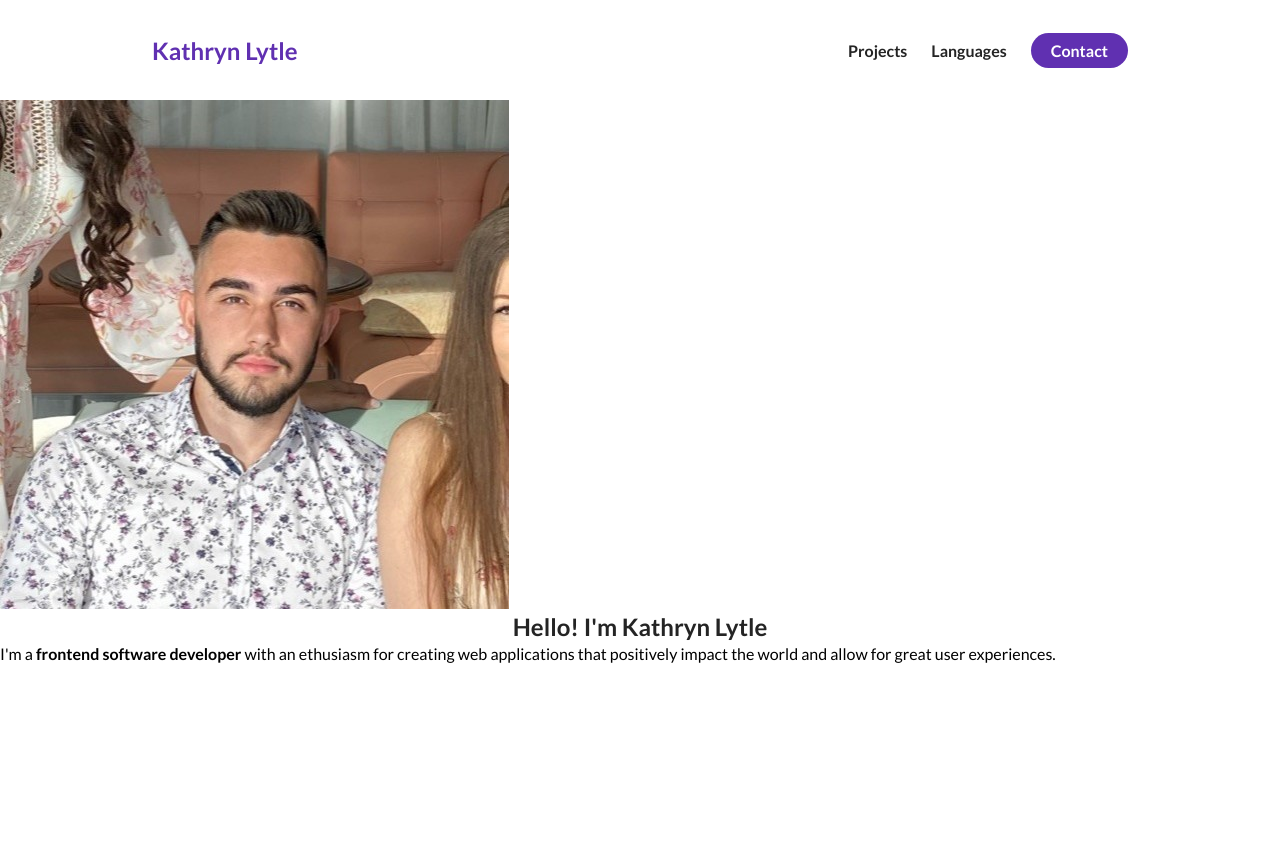
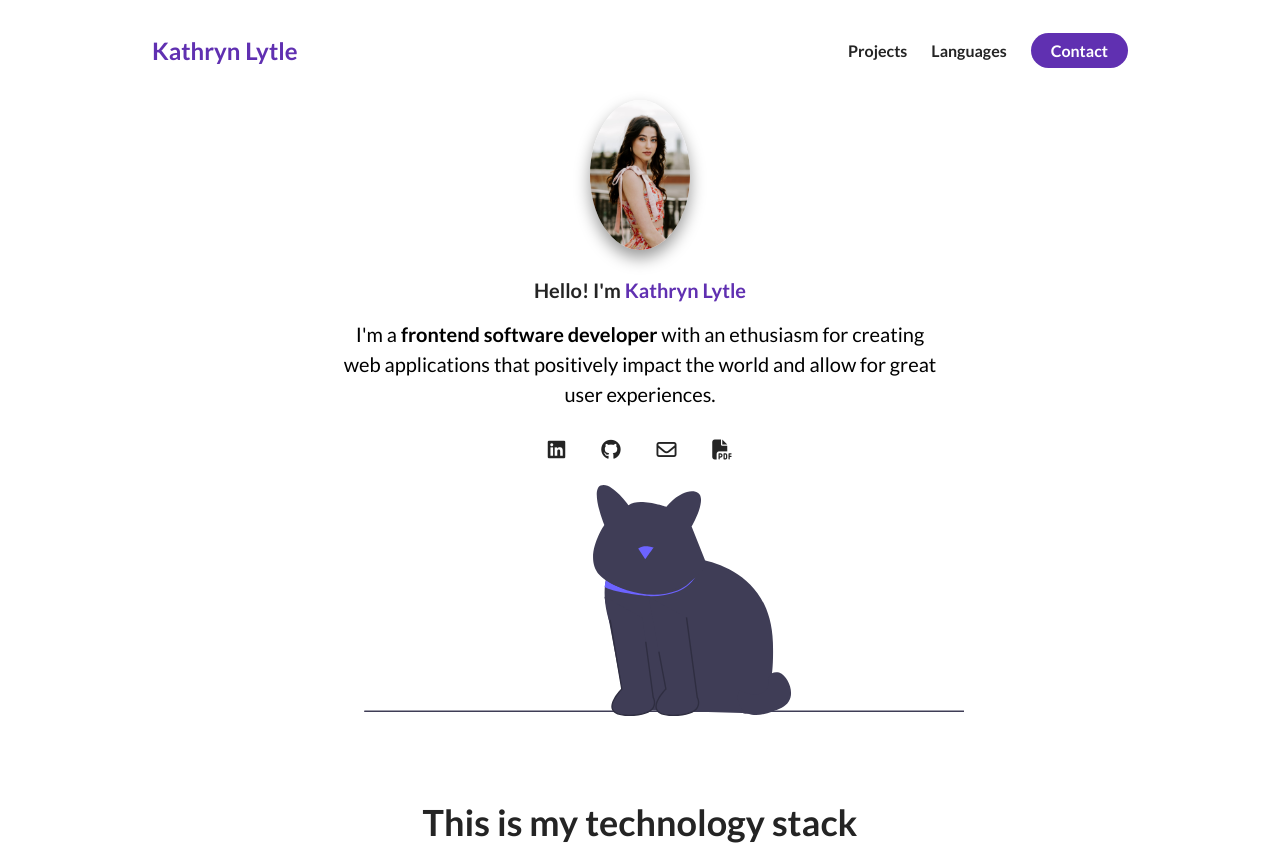
Before and after one commit to KathrynLytle/Kathryn-Eportfolio, a plain HTML site: page index.html in a window 1280 px wide. Before the commit the page ends 800 px from the top, so only its background shows below. Drawn offline with Linux system fonts and the light colour scheme.

Commit message:
aded css to html

```diff
--- a/index.html
+++ b/index.html
@@ -1,11 +1,15 @@
 <!DOCTYPE html>
 <html lang="en">
   <head>
-    <meta charset="UTF-8">
-    <meta http-equiv="X-UA-Compatible" content="IE=edge">
-    <meta name="viewport" content="width=device-width, initial-scale=1.0">
+    <meta charset="UTF-8" />
+    <meta http-equiv="X-UA-Compatible" content="IE=edge" />
+    <meta name="viewport" content="width=device-width, initial-scale=1.0" />
     <title>Kathryn Lytle's Eportfolio</title>
-    <link rel="stylesheet" href="./styles.css">
+    <link rel="stylesheet" href="./styles.css" />
+    <script
+      src="https://kit.fontawesome.com/c8e4d183c2.js"
+      crossorigin="anonymous"
+    ></script>
   </head>
   <body>
     <section id="about-me">
@@ -13,39 +17,80 @@
         <div class="personal__logo">Kathryn Lytle</div>
         <ul class="nav__link--list">
           <li>
-                <a href="" class="
-                nav__link--anchor
-                link__hover-effect
-                link__hover-effect--black
-                ">Projects</a>
+            <a
+              href=""
+              class="nav__link--anchor link__hover-effect link__hover-effect--black"
+              >Projects</a
+            >
           </li>
           <li>
-                <a href="" class="
-                nav__link--anchor
-                link__hover-effect
-                link__hover-effect--black
-                ">Languages</a>
+            <a
+              href=""
+              class="nav__link--anchor link__hover-effect link__hover-effect--black"
+              >Languages</a
+            >
           </li>
           <li>
-                <a href="" class="
-                nav__link--anchor
-                nav__link--anchor-primary
-                ">Contact</a>
+            <a href="" class="nav__link--anchor nav__link--anchor-primary"
+              >Contact</a
+            >
           </li>
         </ul>
       </nav>
-       <div class=" flex flex-1">
+      <div class="flex flex-1">
         <div class="about-me__info row">
           <div class="about-me__info--container">
             <figure class="about-me__picture--mask">
-                   <img src="./assets/me.jpeg" alt="Picture of Me">
+              <img
+                src="./assets/thumbnail_grad 2.jpg"
+                class="about-me__picture"
+                alt="Picture of Me"
+              />
             </figure>
             <h1 class="about-me__info--title">
               Hello! I'm <span class="text-purple">Kathryn Lytle</span>
             </h1>
             <p class="about-me__info--para">
-                    I'm a <strong class="text--purple">frontend software developer</strong> with an ethusiasm for creating web applications that positively impact the world and allow for great user experiences.
+              I'm a
+              <strong class="text--purple">frontend software developer</strong>
+              with an ethusiasm for creating web applications that positively
+              impact the world and allow for great user experiences.
             </p>
+            <div class="about-me__links">
+              <a href="" class="about-me__link">
+                <i class="fab fa-linkedin"></i>
+              </a>
+              <a href="" class="about-me__link">
+                <i class="fab fa-github"></i>
+              </a>
+              <a href="" class="about-me__link">
+                <i class="far fa-envelope"></i>
+              </a>
+              <a href="" class="about-me__link">
+                <i class="fas fa-file-pdf"></i>
+              </a>
+            </div>
+            <figure class="about-me__img--container">
+              <img
+                src="./assets/undraw_cat_s1wg.svg"
+                class="about-me__img"
+                alt=""
+              />
+            </figure>
+          </div>
+        </div>
+      </div>
+    </section>
+    <section id="languages">
+        <div class="container">
+           <div class="row">
+            <h1 class="section__title">This is my technology stack</h1>
+            <div class="language__list">
+                <div class="language">
+                   <figure class="language__img-wrapper">
+                    <img src="" alt="" class="language__img">
+                   </figure>
+                </div>
             </div>
            </div>
         </div>
--- a/styles.css
+++ b/styles.css
@@ -12,6 +12,10 @@ h1, h2, h3, h4, h5, h6, span {
     line-height: 1.25;
 }
 
+h1 {
+    font-size: 36px;
+}
+
 p {
     line-height: 1.5;
     font-size: 16px;
@@ -21,8 +25,22 @@ li {
     list-style-type: none;
 }
 
+.flex {
+    display: flex;
+}
+
 .flex-1 {
     flex: 1;
+}
+
+.row {
+    width: 100%;
+    max-width: 800px;
+    margin: 0 auto;
+}
+
+.text-purple {
+    color: #6030b1;
 }
 
 /* NAVIGATION BAR */
@@ -74,3 +92,62 @@ nav {
     display: flex;
     flex-direction: column;
 }
+
+.about-me__info {
+    display: flex;
+    flex-direction: column;
+}
+
+.about-me__info--container {
+    display: flex;
+    flex-direction: column;
+    justify-content: center;
+    align-items: center;
+    max-width: 600px;
+    margin: 0 auto;
+    text-align: center;
+}
+
+.about-me__picture--mask {
+    width: 100px;
+    height: 150px;
+    border-radius: 50%;
+    overflow: hidden;
+    box-shadow: 0 8px 16px rgba(0, 0, 0, 0.4);
+    margin-bottom: 28px;
+}
+
+.about-me__picture {
+    width: 100%;
+/* Improving my own picture */
+transform: scale(1.5);
+padding-top: 8px;
+}
+
+.about-me__info--title {
+    font-size: 20px;
+    margin-bottom: 16px;
+}
+
+.about-me__info--para {
+    font-size: 20px;
+    margin-bottom: 28px;
+}
+
+.about-me__link {
+    font-size: 20px;
+    color: #242424;
+    text-decoration: none;
+    padding: 0 16px;
+}
+
+.about-me__img--container {
+    flex: 1;
+    display: flex;
+    align-items: center;
+}
+
+.about-me__img {
+    width: 100%;
+    margin: 24px;
+}
```
Also changed, not shown: assets/thumbnail_IMG_8624.jpg (added), assets/thumbnail_grad 2.jpg (added), assets/undraw_cat_s1wg.svg (added), 1 other file. Lines whose indentation alone changed are shown as unchanged.
